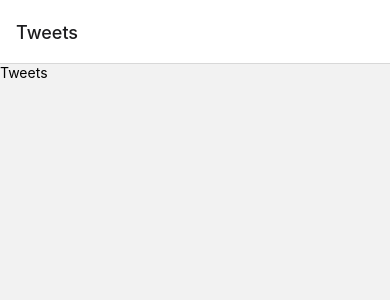
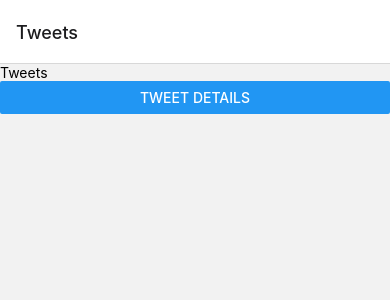
Before and after one commit to Max-256/Over-it-2, a React Native app: screen / in a window 390 px wide. Shown: the top 300 px of the page. Built offline with nearby package versions, Linux system fonts and the light colour scheme.

Commit message:
navigate from the tweet screen to the tweet details screen

```diff
--- a/App.js
+++ b/App.js
@@ -1,13 +1,17 @@
 import React from "react";
-import { Text } from "react-native";
+import { Button, Text } from "react-native";
 import { createStackNavigator } from "@react-navigation/stack";
 import { NavigationContainer } from "@react-navigation/native";
 
 import Screen from "./app/components/Screen";
 
-const Tweets = () => (
+const Tweets = ({ navigation }) => (
   <Screen>
     <Text>Tweets</Text>
+    <Button
+      title="tweet details"
+      onPress={() => navigation.navigate("TweetDetails")}
+    />
   </Screen>
 );
 
```
